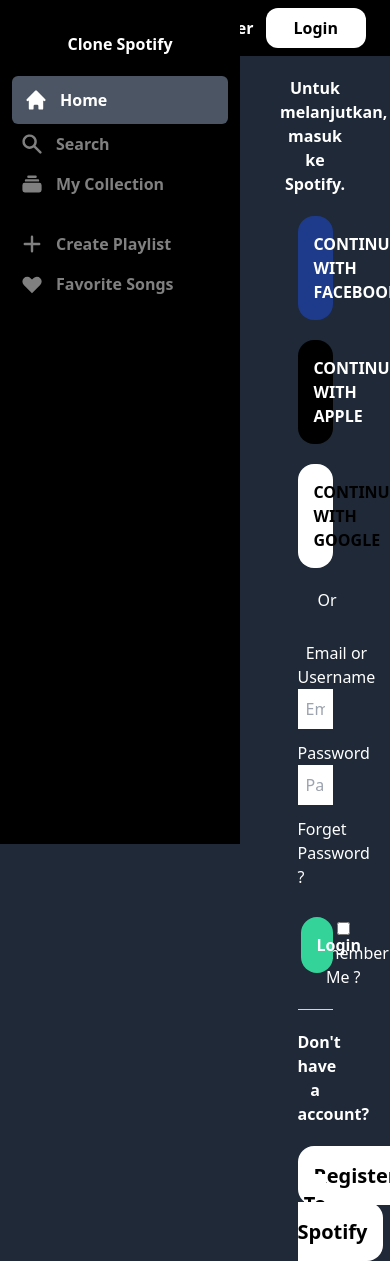
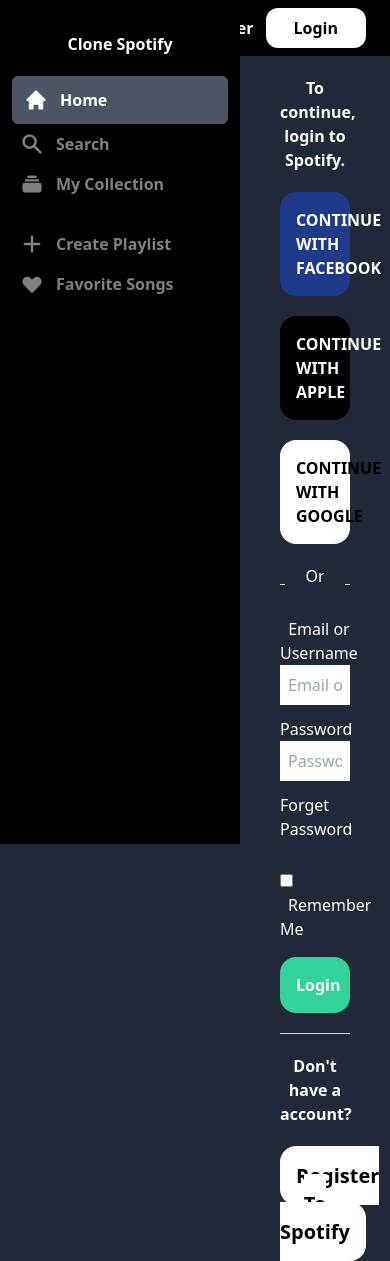
Before and after one commit to lionriera/spotify-clone, a React (Create React App) app: page /login in a window 390 px wide. Built offline with nearby package versions, Linux system fonts and the light colour scheme.

Commit message:
update login.jsx

```diff
--- a/src/page/login.jsx
+++ b/src/page/login.jsx
@@ -4,21 +4,36 @@
 } from "react-router-dom"
 
 class Login extends React.Component{
+	constructor(props)
+	{
+		super(props)
+		this.login = this.login.bind()
+	}
+	login(e)
+	{
+		e.preventDefault()
+
+	}
 	render()
 	{
 		return(
 			<div>
 				<section>
-					<h3 className="text-center font-bold">Untuk melanjutkan, masuk ke Spotify.</h3>
+					<h3 className="text-center font-bold">To continue, login to Spotify.</h3>
 					<div className="flex text-center">
-						<div className="w-1/2 mx-auto">
+						<div className="w-full sm:w-2/3 md:w-1/2 mx-auto">
 							<ul className="block">
 								<li className="flex"><a href="#" className="w-full rounded-2xl mt-5 bg-blue-900 hover:bg-blue-800 text-white p-4 font-bold">CONTINUE WITH FACEBOOK</a></li>
 								<li className="flex"><a href="#" className="w-full rounded-2xl mt-5 bg-black hover:bg-gray-900 text-white p-4 font-bold">CONTINUE WITH APPLE</a></li>
 								<li className="flex"><a href="#" className="w-full rounded-2xl mt-5 bg-white hover:bg-gray-100 text-black p-4 font-bold">CONTINUE WITH GOOGLE</a></li>
 							</ul>
 							<p className="mt-5 flex"><hr className="border-gray-300 mt-5 mb-5 w-2/4 mr-5"/> Or <hr className="border-gray-300 mt-5 mb-5 w-2/4 ml-5"/></p>
-							<form action="">
+							<form onSubmit={this.login}>
+								<div className="block mt-3 bg-red-700 p-5 hidden">
+									<div className="flex">
+										<label htmlFor="">Password Is Wrong</label>
+									</div>
+								</div>
 								<div className="block mt-3">
 									<div className="flex">
 										<label htmlFor="">Email or Username</label>
@@ -32,25 +47,26 @@
 										<label htmlFor="">Password</label>
 									</div>
 									<div className="flex text-black">
-										<input type="email" placeholder="Password" className="w-full p-2 focus:outline-none focus:ring focus:ring-green-400" />
+										<input type="password" placeholder="Password" className="w-full p-2 focus:outline-none focus:ring focus:ring-green-400" />
 									</div>
 								</div>
 								<div className="block mt-3 text-left hover:underline">
-									<a href="">Forget Password ?</a>
+									<a href="">Forget Password</a>
 								</div>
-								<div className="flex mt-7">
-									<div className="w-1/2">
-										<p className="float-left"><input type="checkbox"  />
-										<label htmlFor="" className="ml-2">Remember Me ?</label></p>
+								<div className="sm:flex mt-7">
+									<div className="w-full sm:w-1/2">
+										<p className="sm:float-left text-left"><input type="checkbox"  />
+										<label htmlFor="" className="ml-2">Remember Me</label></p>
 									</div>
-									<div className="w-1/2">
-										<button type="button" className="w-1/2 float-right p-4 text-white rounded-2xl bg-green-400 font-bold focus:outline-none focus:ring focus:ring-green-600">Login</button>
+									<div className="w-full sm:w-1/2">
+										<button type="submit" className="w-full sm:w-1/2 sm:float-right p-4 text-white rounded-2xl bg-green-400 font-bold focus:outline-none focus:ring focus:ring-green-600 mt-4 sm:mt-0">Login</button>
 									</div>
 								</div>
-								<hr className="border-gray-300 mt-5 mb-5"/>
+								<hr className="border-gray-300 mt-5 mb-5 hidden sm:block"/>
 								<div className="block mt-3">
+									<hr className="border-gray-300 mt-5 mb-5 block sm:hidden"/>
 									<h3 className="mb-9 font-bold">Don't have a account?</h3>
-									<Link to="/register" className="p-4 font-bold bg-white text-black rounded-2xl text-xl">Register To Spotify</Link>
+									<Link to="/register" className="p-4 font-bold bg-white text-black rounded-2xl text-xl hover:bg-gray-500 hover:text-white">Register To Spotify</Link>
 								</div>
 							</form>
 						</div>
```
